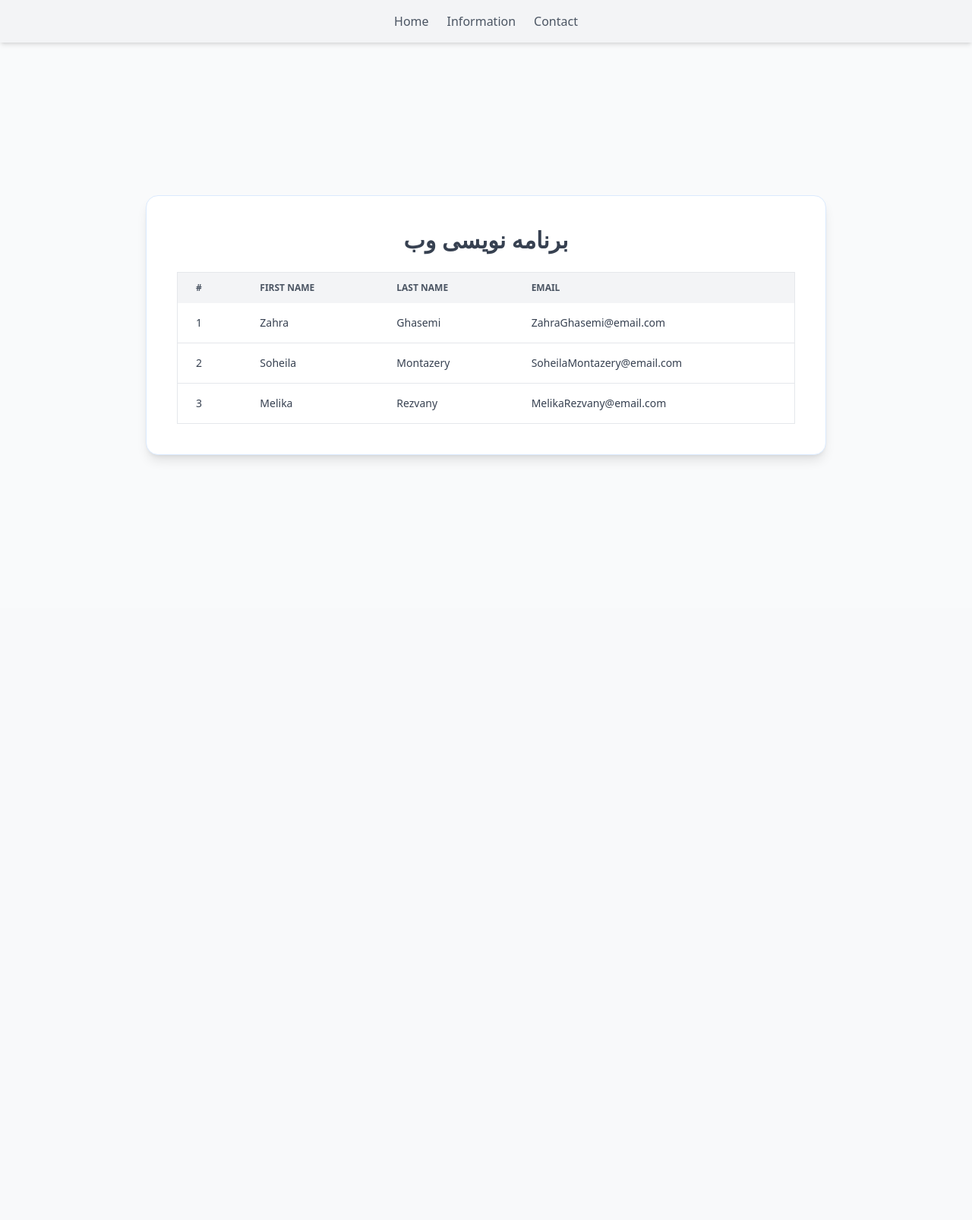
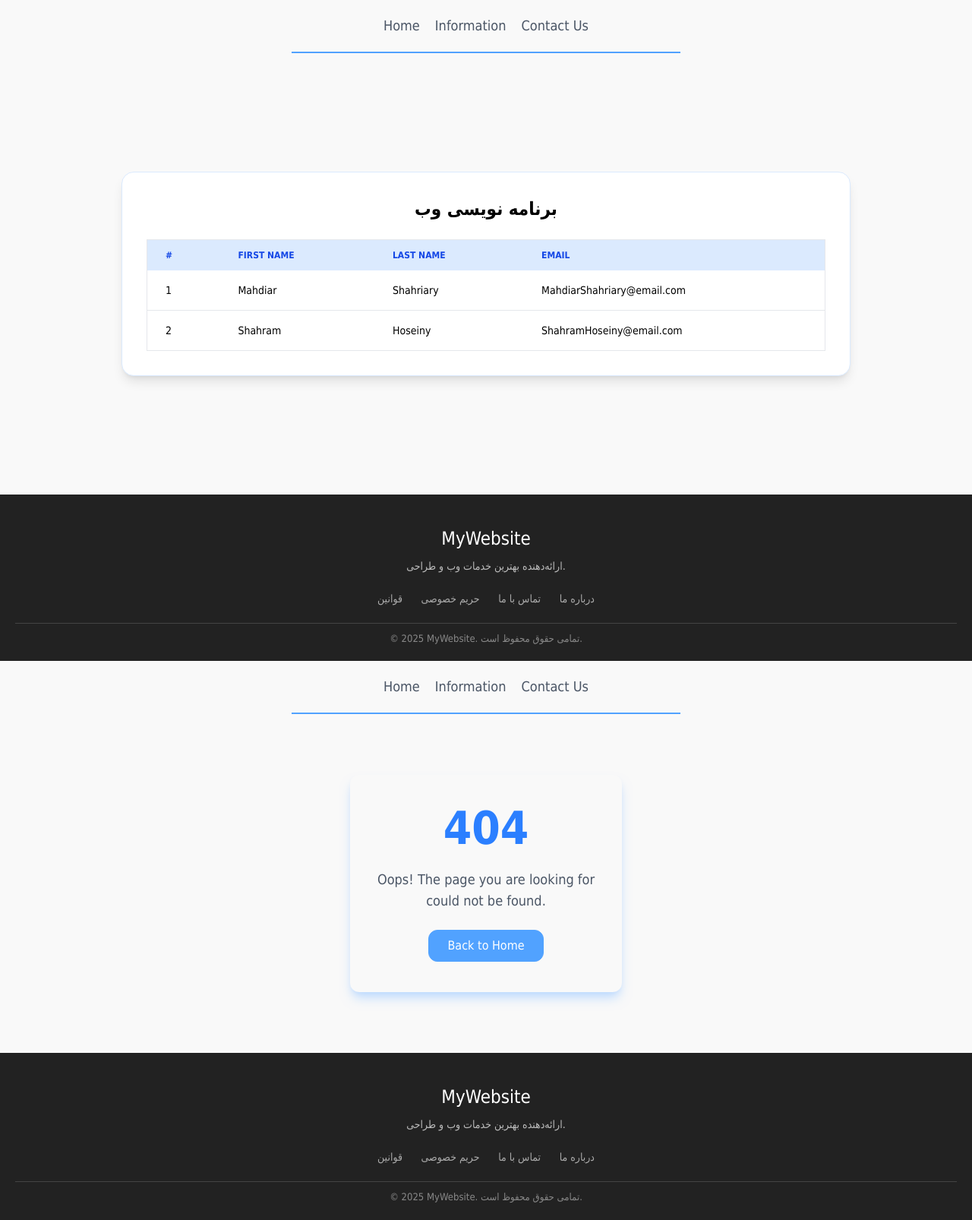
Before and after one commit to Mahdieh-panjei/401121007-WebProgramming, a PHP site: page /webprogramming/infs in a window 1280 px wide. Shown: the whole page at 76% size. Before the commit the page ends 605 px from the top, so only its background shows below. Run offline with PHP 8.4, Linux system fonts and the light colour scheme; some libraries are stand-ins or nearby versions.

Commit message:
commit_2

```diff
--- /dev/null
+++ b/helper/functions.php
@@ -0,0 +1,6 @@
+<?php
+function view($filename)
+{
+    return require_once(ROOT_PATH.'/views/'.$filename);
+}
+?>
--- a/index.php
+++ b/index.php
@@ -1,41 +1,30 @@
-<!DOCTYPE html>
-<html lang="en">
-<head>
-    <meta charset="UTF-8">
-    <meta name="viewport" content="width=device-width, initial-scale=1.0">
-    <title>My Site</title>
-    <script src="https://cdn.jsdelivr.net/npm/@tailwindcss/browser@4"></script>
-</head>
-<body class="bg-gray-50 min-h-screen flex flex-col">
+<?php
+define('ROOT_PATH',__DIR__);
+require_once(__DIR__.'/helper/functions.php');
+$method = $_SERVER['REQUEST_METHOD'];
+$uri = parse_url($_SERVER['REQUEST_URI'],PHP_URL_PATH);
 
-<header class="w-full py-4 bg-gray-100 shadow-md">
-  <nav class="max-w-6xl mx-auto flex justify-center items-center px-4">
-    <ul class="flex space-x-6">
-      <li><a href="index.php" class="text-gray-600 hover:text-gray-900 font-medium">Home</a></li>
-      <li><a href="infs.php" class="text-gray-600 hover:text-gray-900 font-medium">Information</a></li>
-      <li><a href="contact-us.php" class="text-gray-600 hover:text-gray-900 font-medium">Contact</a></li>
-    </ul>
-  </nav>
-</header>
+if($uri == "/webprogramming/")
+{
+    view('home.php');
 
-<main class="flex-grow flex justify-center items-center">
-  <form action="process-form.php" method="POST" class="bg-white p-10 rounded-2xl shadow-lg w-full max-w-md space-y-6">
-    <h2 class="text-3xl font-semibold text-center text-gray-700">Sign In</h2>
+}else if($uri == '/webprogramming/infs')
+{
+    view('infs.php');
 
-    <div class="flex flex-col space-y-1">
-      <label for="name" class="text-gray-700 font-medium">First Name</label>
-      <input id="name" name="name" type="text" placeholder="Your first name" class="border border-gray-300 rounded-md py-2 px-4 focus:ring-2 focus:ring-gray-400 outline-none">
-    </div>
+}else if($uri == '/webprogramming/about')
+{
+    view('about.php');
 
-    <div class="flex flex-col space-y-1">
-      <label for="last_name" class="text-gray-700 font-medium">Last Name</label>
-      <input id="last_name" name="last_name" type="text" placeholder="Your last name" class="border border-gray-300 rounded-md py-2 px-4 focus:ring-2 focus:ring-gray-400 outline-none">
-    </div>
+}
+if($uri == "/webprogramming/process-form")
+{
+    view('process-form.php');
 
+}
+else{
+    view('404.php');
 
-    <button type="submit" class="w-full bg-gray-700 hover:bg-gray-800 text-white font-medium py-2 rounded-lg transition duration-300">Submit</button>
-  </form>
-</main>
+}
 
-</body>
-</html>
+?>
--- a/infs.php
+++ b/infs.php
@@ -5,23 +5,18 @@ defined('TEXT') or die;
 $rows = [
     [
         '#' => 1,
-        'First Name' => 'Zahra',
-        'Last Name' => 'Ghasemi',
-        'Email' => 'ZahraGhasemi@email.com'
+        'First Name' => 'Mahdiar',
+        'Last Name' => 'Shahriary',
+        'Email' => 'MahdiarShahriary@email.com'
     ],
     [
         '#' => 2,
-        'First Name' => 'Soheila',
-        'Last Name' => 'Montazery',
-        'Email' => 'SoheilaMontazery@email.com'
-    ],
-    [
-      '#' => 3,
-      'First Name' => 'Melika',
-      'Last Name' => 'Rezvany',
-      'Email' => 'MelikaRezvany@email.com'
+        'First Name' => 'Shahram',
+        'Last Name' => 'Hoseiny',
+        'Email' => 'ShahramHoseiny@email.com'
     ],
 ];
+
 ?>
 <!DOCTYPE html>
 <html lang="en">
@@ -31,26 +26,31 @@ $rows = [
     <title>برنامه نویسی وب</title>
     <script src="https://cdn.tailwindcss.com"></script>
 </head>
-<body class="bg-gray-50 min-h-screen flex flex-col">
+<body class="bg-white min-h-screen flex flex-col items-center">
 
-<header class="w-full py-4 bg-gray-100 shadow-md">
-  <nav class="max-w-6xl mx-auto flex justify-center items-center px-4">
-    <ul class="flex space-x-6">
-      <li><a href="index.php" class="text-gray-600 hover:text-gray-900 font-medium">Home</a></li>
-      <li><a href="infs.php" class="text-gray-600 hover:text-gray-900 font-medium">Information</a></li>
-      <li><a href="contact-us.php" class="text-gray-600 hover:text-gray-900 font-medium">Contact</a></li>
+<nav class="w-full my-5 flex flex-row justify-center">
+    <div id="navbarSupportedContent">
+      <ul class="flex justify-center flex-row space-x-5">
+        <li class="text-lg">
+          <a class="hover:text-black text-gray-600 duration-300" aria-current="page" href="index.php">Home</a>
+        </li>
+        <li class="text-lg">
+          <a class="hover:text-black text-gray-600 duration-300" aria-current="page" href="/webprogramming/infs.php">Information</a>
+        </li>
+        <li class="text-lg">
+          <a class="hover:text-black text-gray-600 duration-300" aria-current="page" href="/webprogramming/contact-us.php">Contact Us</a>
+        </li>
       </ul>
+  </div>
 </nav>
-</header>
+<div class="border-b-2 border-blue-400 w-[40%] mx-auto"></div>
 
-
-<main class="flex-grow flex justify-center items-center">
-  <div class="bg-white p-10 rounded-2xl shadow-lg w-full max-w-4xl space-y-6 border border-blue-100">
-    <h1 class="text-3xl font-semibold text-center text-gray-700">برنامه نویسی وب</h1>
+    <div class="mt-10 bg-white p-8 rounded-2xl shadow-lg w-11/12 md:w-3/4 border border-blue-100">
+        <h1 class="text-2xl font-bold mb-6 text-center">برنامه نویسی وب</h1>
 
         <div class="overflow-x-auto">
             <table class="min-w-full text-sm text-left text-gray-700 border border-gray-200 rounded-lg">
-        <thead class="text-xs uppercase bg-gray-100 text-gray-600">
+                <thead class="text-xs uppercase bg-blue-100 text-blue-700">
                     <tr>
                         <th scope="col" class="px-6 py-3">#</th>
                         <th scope="col" class="px-6 py-3">First Name</th>
@@ -60,10 +60,10 @@ $rows = [
                 </thead>
                 <tbody class="bg-white divide-y divide-gray-200">
                     <?php foreach ($rows as $value): ?>
-            <tr class="hover:bg-gray-50 transition">
+                        <tr class="hover:bg-blue-50 transition">
                             <?php foreach ($value as $k => $v): ?>
                                 <td class="px-6 py-4">
-                  <span class="font-medium text-gray-700"><?= htmlspecialchars($v) ?></span>
+                                    <span class="font-medium text-black"><?= htmlspecialchars($v) ?></span>
                                 </td>
                             <?php endforeach ?>
                         </tr>
@@ -72,7 +72,6 @@ $rows = [
             </table>
         </div>
     </div>
-</main>
 
 </body>
 </html>
--- /dev/null
+++ b/views/404.php
@@ -0,0 +1,16 @@
+<?php
+include "header.php";
+?>
+<script src="https://cdn.jsdelivr.net/npm/@tailwindcss/browser@4"></script>
+
+<section class="flex flex-col justify-center items-center my-20">
+  <div class="flex w-full md:px-5 shadow-lg rounded-xl shadow-blue-200 py-10 px-10 md:w-[28%] space-y-6 flex-col items-center">
+    <h1 class="text-6xl font-bold text-blue-500">404</h1>
+    <p class="text-center text-lg text-gray-600">Oops! The page you are looking for could not be found.</p>
+    <a href="/webprogramming/" class="py-2 px-6 rounded-xl bg-blue-400 text-white border-blue-400 hover:bg-blue-600 duration-300 cursor-pointer border text-center">Back to Home</a>
+  </div>
+</section>
+
+<?php
+include "footer.php";
+?>
--- /dev/null
+++ b/views/footer.php
@@ -0,0 +1,90 @@
+ <style>
+    html, body {
+      height: 100%;
+      margin: 0;
+      font-family: "Tahoma", sans-serif;
+      background-color: #f9f9f9;
+
+      display: flex;
+      flex-direction: column;
+    }
+
+    body > *:not(.site-footer) {
+      flex: 1 0 auto; /* محتوای صفحه فضای خالی را پر می‌کند */
+    }
+
+    .site-footer {
+      background-color: #222;
+      color: #fff;
+      padding: 40px 20px 20px;
+      text-align: center;
+      flex-shrink: 0; /* از کوچک شدن جلوگیری می‌کند */
+    }
+
+    .footer-container {
+      max-width: 1000px;
+      margin: auto;
+    }
+
+    .footer-left h2 {
+      margin: 0;
+      font-size: 24px;
+    }
+
+    .footer-left p {
+      margin-top: 8px;
+      font-size: 14px;
+      color: #bbb;
+    }
+
+    .footer-links {
+      margin: 20px 0;
+    }
+
+    .footer-links a {
+      color: #aaa;
+      margin: 0 10px;
+      text-decoration: none;
+      font-size: 14px;
+      transition: color 0.3s;
+    }
+
+    .footer-links a:hover {
+      color: #fff;
+    }
+
+    .footer-bottom {
+      border-top: 1px solid #444;
+      margin-top: 20px;
+      padding-top: 10px;
+      font-size: 13px;
+      color: #888;
+    }
+  </style>
+
+  <!-- اگر محتوایی داری اینجا قرار بده -->
+  <!-- <main>محتوا</main> -->
+
+  <!-- فوتر سایت -->
+  <footer class="site-footer">
+    <div class="footer-container">
+      <div class="footer-left">
+        <h2>MyWebsite</h2>
+        <p>ارائه‌دهنده بهترین خدمات وب و طراحی.</p>
+      </div>
+
+      <div class="footer-links">
+        <a href="#">درباره ما</a>
+        <a href="#">تماس با ما</a>
+        <a href="#">حریم خصوصی</a>
+        <a href="#">قوانین</a>
+      </div>
+    </div>
+
+    <div class="footer-bottom">
+      <p>© 2025 MyWebsite. تمامی حقوق محفوظ است.</p>
+    </div>
+  </footer>
+
+</body>
+</html>
--- /dev/null
+++ b/views/header.php
@@ -0,0 +1,25 @@
+<!DOCTYPE html>
+<html lang="en">
+<head>
+    <meta charset="UTF-8">
+    <meta name="viewport" content="width=device-width, initial-scale=1.0">
+    <title>WebSite</title>
+    <script src="https://cdn.jsdelivr.net/npm/@tailwindcss/browser@4"></script>
+</head>
+<body>
+<nav class="w-full my-5 flex flex-row justify-center">
+    <div id="navbarSupportedContent">
+      <ul class="flex justify-center flex-row space-x-5">
+        <li class="text-lg">
+          <a class="hover:text-black text-gray-600 duration-300" aria-current="page" href="/webprogramming/">Home</a>
+        </li>
+        <li class="text-lg">
+          <a class="hover:text-black text-gray-600 duration-300" aria-current="page" href="/webprogramming/infs">Information</a>
+        </li>
+        <li class="text-lg">
+          <a class="hover:text-black text-gray-600 duration-300" aria-current="page" href="/webprogramming/about">Contact Us</a>
+        </li>
+      </ul>
+  </div>
+</nav>
+<div class="border-b-2 border-blue-400 w-[40%] mx-auto"></div>
--- /dev/null
+++ b/views/infs.php
@@ -0,0 +1,61 @@
+<?php
+define('TEXT', '0');
+defined('TEXT') or die;
+
+$rows = [
+    [
+        '#' => 1,
+        'First Name' => 'Mahdiar',
+        'Last Name' => 'Shahriary',
+        'Email' => 'MahdiarShahriary@email.com'
+    ],
+    [
+        '#' => 2,
+        'First Name' => 'Shahram',
+        'Last Name' => 'Hoseiny',
+        'Email' => 'ShahramHoseiny@email.com'
+    ],
+];
+include "header.php";
+?>
+<script src="https://cdn.jsdelivr.net/npm/@tailwindcss/browser@4"></script>
+
+<!-- Full height container to center the table -->
+<div class="min-h-screen flex flex-col justify-between">
+
+
+
+    <!-- Table centered -->
+    <div class="flex flex-1 justify-center items-center">
+        <div class="bg-white p-8 rounded-2xl shadow-lg w-11/12 md:w-3/4 border border-blue-100">
+            <h1 class="text-2xl font-bold mb-6 text-center">برنامه نویسی وب</h1>
+
+            <div class="overflow-x-auto">
+                <table class="min-w-full text-sm text-left text-gray-700 border border-gray-200 rounded-lg">
+                    <thead class="text-xs uppercase bg-blue-100 text-blue-700">
+                        <tr>
+                            <th scope="col" class="px-6 py-3">#</th>
+                            <th scope="col" class="px-6 py-3">First Name</th>
+                            <th scope="col" class="px-6 py-3">Last Name</th>
+                            <th scope="col" class="px-6 py-3">Email</th>
+                        </tr>
+                    </thead>
+                    <tbody class="bg-white divide-y divide-gray-200">
+                        <?php foreach ($rows as $value): ?>
+                            <tr class="hover:bg-blue-50 transition">
+                                <?php foreach ($value as $v): ?>
+                                    <td class="px-6 py-4">
+                                        <span class="font-medium text-black"><?= htmlspecialchars($v) ?></span>
+                                    </td>
+                                <?php endforeach ?>
+                            </tr>
+                        <?php endforeach ?>
+                    </tbody>
+                </table>
+            </div>
+        </div>
+    </div>
+
+    <!-- Footer -->
+    <?php include "footer.php"; ?>
+</div>
```
Also changed, not shown: contact-us.php (+24 -22 lines), process-form.php (+25 -22 lines), views/about.php (added, +26 -0 lines), views/home.php (added, +23 -0 lines), views/process-form.php (added, +28 -0 lines), .htaccess (added). Lines whose indentation alone changed are shown as unchanged.
